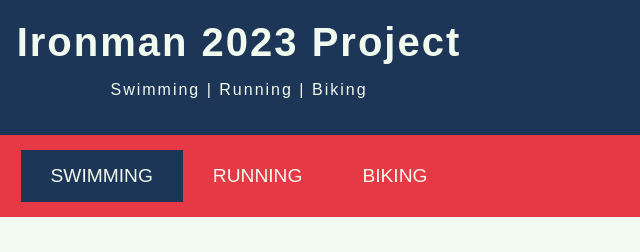
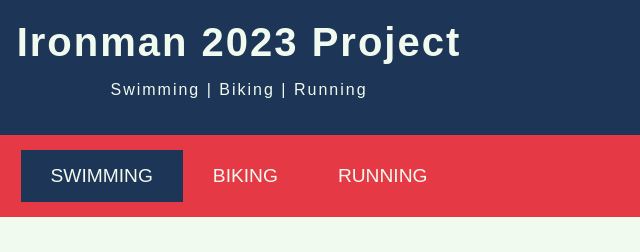
Before and after one commit to ngirmay/IronMan_2023, a plain HTML site: page index.html in a window 1280 px wide. Shown: the top 252 px of the page, 401-1041 px from the left. Drawn offline with Linux system fonts and the light colour scheme.

Commit message:
change index

```diff
--- a/index.html
+++ b/index.html
@@ -94,14 +94,14 @@
     <!-- Header -->
     <header>
         <h1>Ironman 2023 Project</h1>
-        <p>Swimming | Running | Biking</p>
+        <p>Swimming | Biking | Running</p>
     </header>
 
     <!-- Tab Navigation -->
     <div class="tabs">
         <button class="tablink active" onclick="openTab(event, 'swimming')">Swimming</button>
+        <button class="tablink" onclick="openTab(event, 'biking')">Biking</button>
         <button class="tablink" onclick="openTab(event, 'running')">Running</button>
-        <button class="tablink" onclick="openTab(event, 'biking')">Biking</button>
     </div>
 
     <!-- Content Section for Swimming -->
@@ -112,20 +112,20 @@
         <img src="images/swimming-graph.png" alt="Swimming Graph">
     </div>
 
+    <!-- Content Section for Biking -->
+    <div id="biking" class="content">
+        <h2>Biking Analysis</h2>
+        <p>Visualizations and insights on biking performance.</p>
+        <img src="images/biking-image.jpg" alt="Biking Visualization">
+        <img src="images/biking-graph.png" alt="Biking Graph">
+    </div>
+
     <!-- Content Section for Running -->
     <div id="running" class="content">
         <h2>Running Analysis</h2>
         <p>Visualizations and insights on running performance.</p>
         <img src="images/running-image.jpg" alt="Running Visualization">
         <img src="images/running-graph.png" alt="Running Graph">
-    </div>
-
-    <!-- Content Section for Biking -->
-    <div id="biking" class="content">
-        <h2>Biking Analysis</h2>
-        <p>Visualizations and insights on biking performance.</p>
-        <img src="images/biking-image.jpg" alt="Biking Visualization">
-        <img src="images/biking-graph.png" alt="Biking Graph">
     </div>
 
     <!-- Footer -->
```
